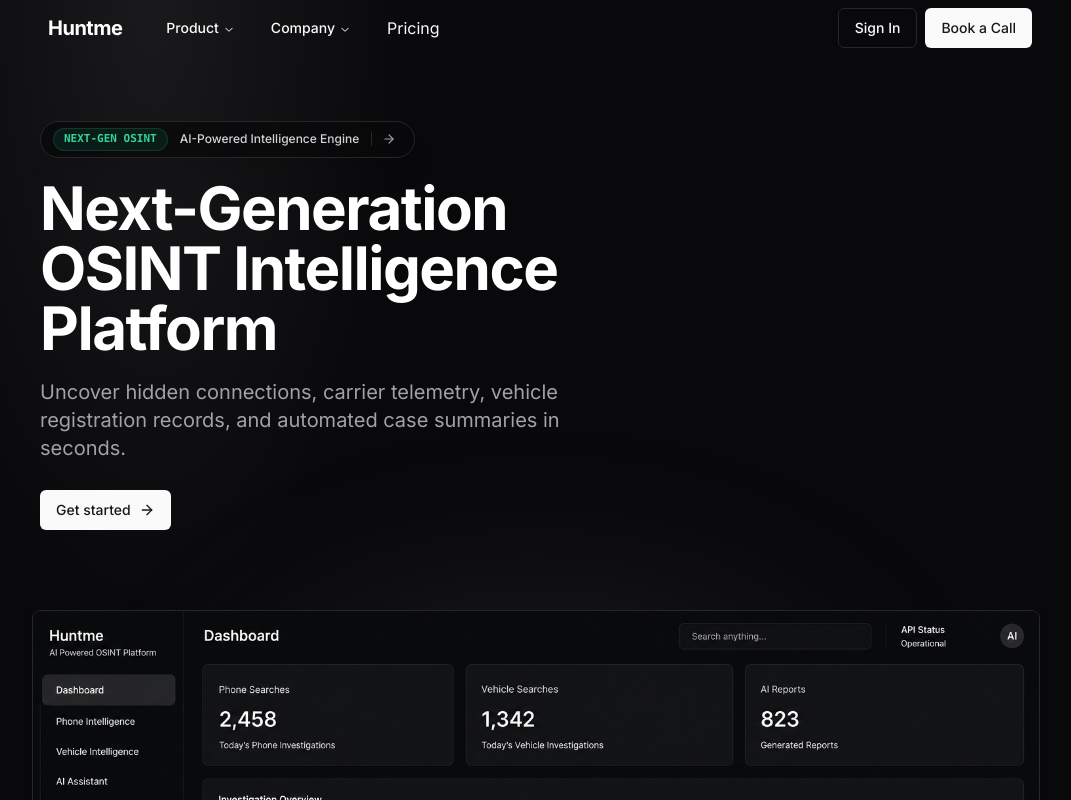
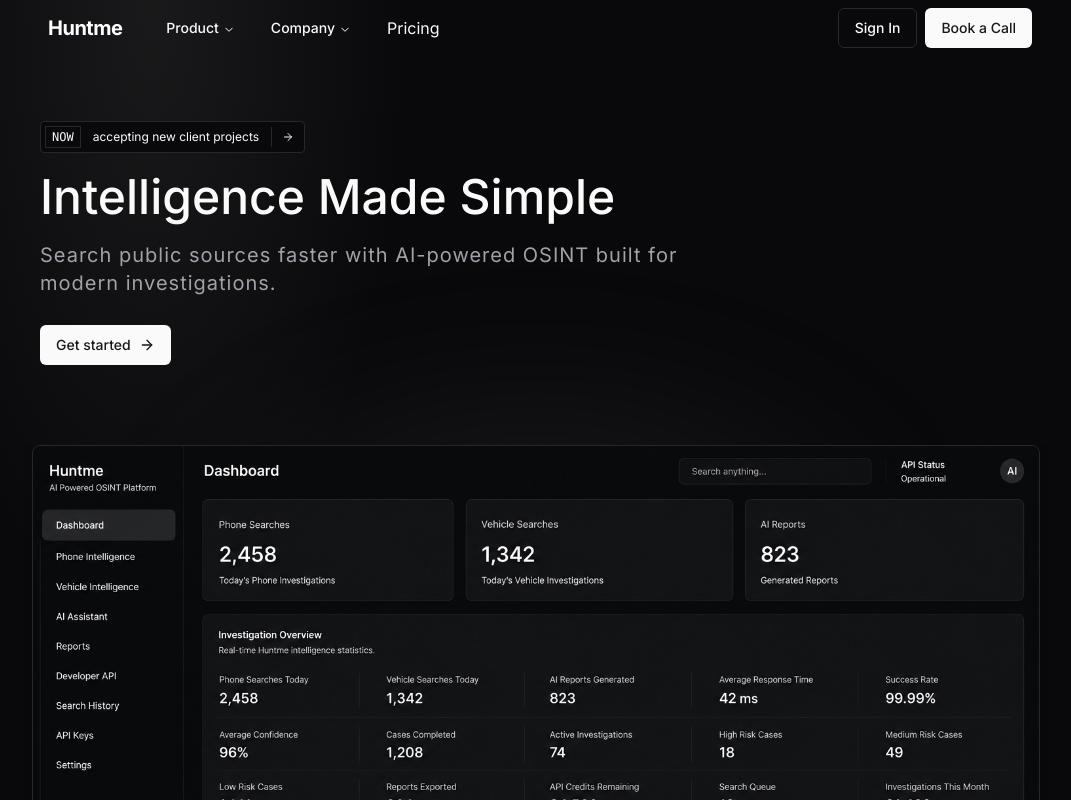
Before and after one commit to weanonymous01/Huntme-Osint, a Next.js app: page / in a window 1280 px wide. Shown: the top 800 px of the page, without its empty margins (104-1175 px from the left). Built offline with nearby package versions, Linux system fonts and the light colour scheme.

Commit message:
Revert hero section badge and heading to previous version

```diff
--- a/components/ui/hero-3.tsx
+++ b/components/ui/hero-3.tsx
@@ -20,39 +20,39 @@
 			<div className="relative z-10 flex max-w-2xl flex-col gap-5 px-4">
 				<a
 					className={cn(
-						"group flex w-fit items-center gap-3 rounded-full border border-zinc-800 bg-zinc-950/80 px-3 py-1.5 shadow-xl backdrop-blur-md",
-						"fade-in slide-in-from-bottom-10 animate-in fill-mode-backwards transition-all delay-500 duration-500 ease-out hover:border-zinc-700"
+						"group flex w-fit items-center gap-3 rounded-sm border bg-card p-1 shadow-xs",
+						"fade-in slide-in-from-bottom-10 animate-in fill-mode-backwards transition-all delay-500 duration-500 ease-out"
 					)}
-					href="/products/phone-osint"
+					href="#link"
 				>
-					<div className="rounded-full bg-emerald-500/10 border border-emerald-500/20 px-2.5 py-0.5 shadow-sm">
-						<p className="font-mono text-[11px] font-bold text-emerald-400">NEXT-GEN OSINT</p>
+					<div className="rounded-xs border bg-card px-1.5 py-0.5 shadow-sm">
+						<p className="font-mono text-xs">NOW</p>
 					</div>
 
-					<span className="text-xs text-zinc-300 font-medium">AI-Powered Intelligence Engine</span>
-					<span className="block h-3.5 border-l border-zinc-800" />
+					<span className="text-xs">accepting new client projects</span>
+					<span className="block h-5 border-l" />
 
-					<div className="pr-1 text-zinc-400 group-hover:text-white">
-						<ArrowRightIcon className="size-3.5 -translate-x-0.5 duration-150 ease-out group-hover:translate-x-0.5" />
+					<div className="pr-1">
+						<ArrowRightIcon className="size-3 -translate-x-0.5 duration-150 ease-out group-hover:translate-x-0.5" />
 					</div>
 				</a>
 
 				<h1
 					className={cn(
-						"text-balance font-bold text-4xl text-white tracking-tight leading-tight md:text-6xl",
+						"text-balance font-medium text-4xl text-foreground leading-tight md:text-5xl",
 						"fade-in slide-in-from-bottom-10 animate-in fill-mode-backwards delay-100 duration-500 ease-out"
 					)}
 				>
-					Next-Generation OSINT Intelligence Platform
+					Intelligence Made Simple
 				</h1>
 
 				<p
 					className={cn(
-						"text-zinc-400 text-base sm:text-lg md:text-xl leading-relaxed max-w-xl font-normal",
+						"text-muted-foreground text-sm tracking-wider sm:text-lg md:text-xl",
 						"fade-in slide-in-from-bottom-10 animate-in fill-mode-backwards delay-200 duration-500 ease-out"
 					)}
 				>
-					Uncover hidden connections, carrier telemetry, vehicle registration records, and automated case summaries in seconds.
+					Search public sources faster with AI-powered OSINT built for modern investigations.
 				</p>
 
 				<div className="fade-in slide-in-from-bottom-10 flex w-fit animate-in items-center justify-center gap-3 fill-mode-backwards pt-2 delay-300 duration-500 ease-out">
```
